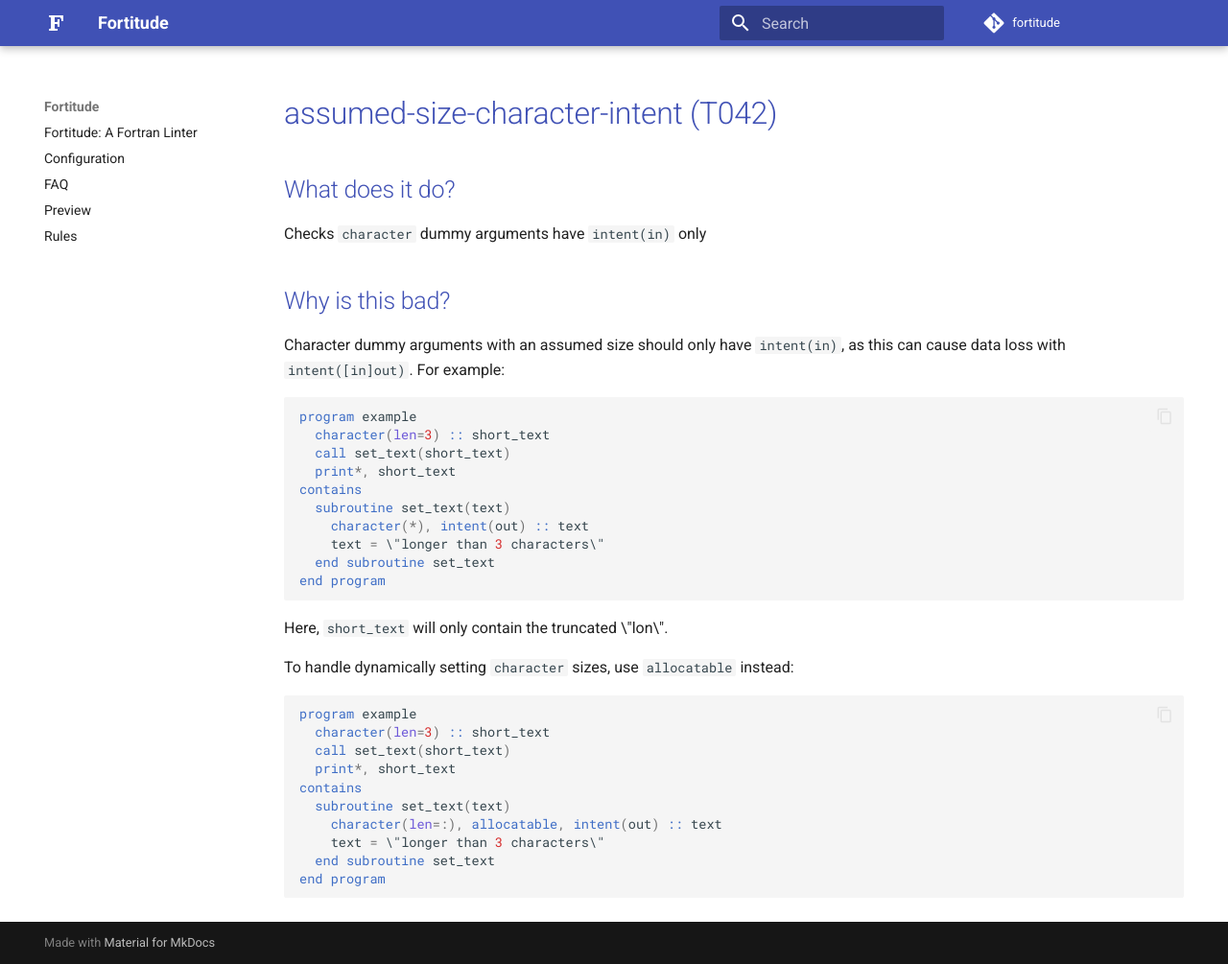
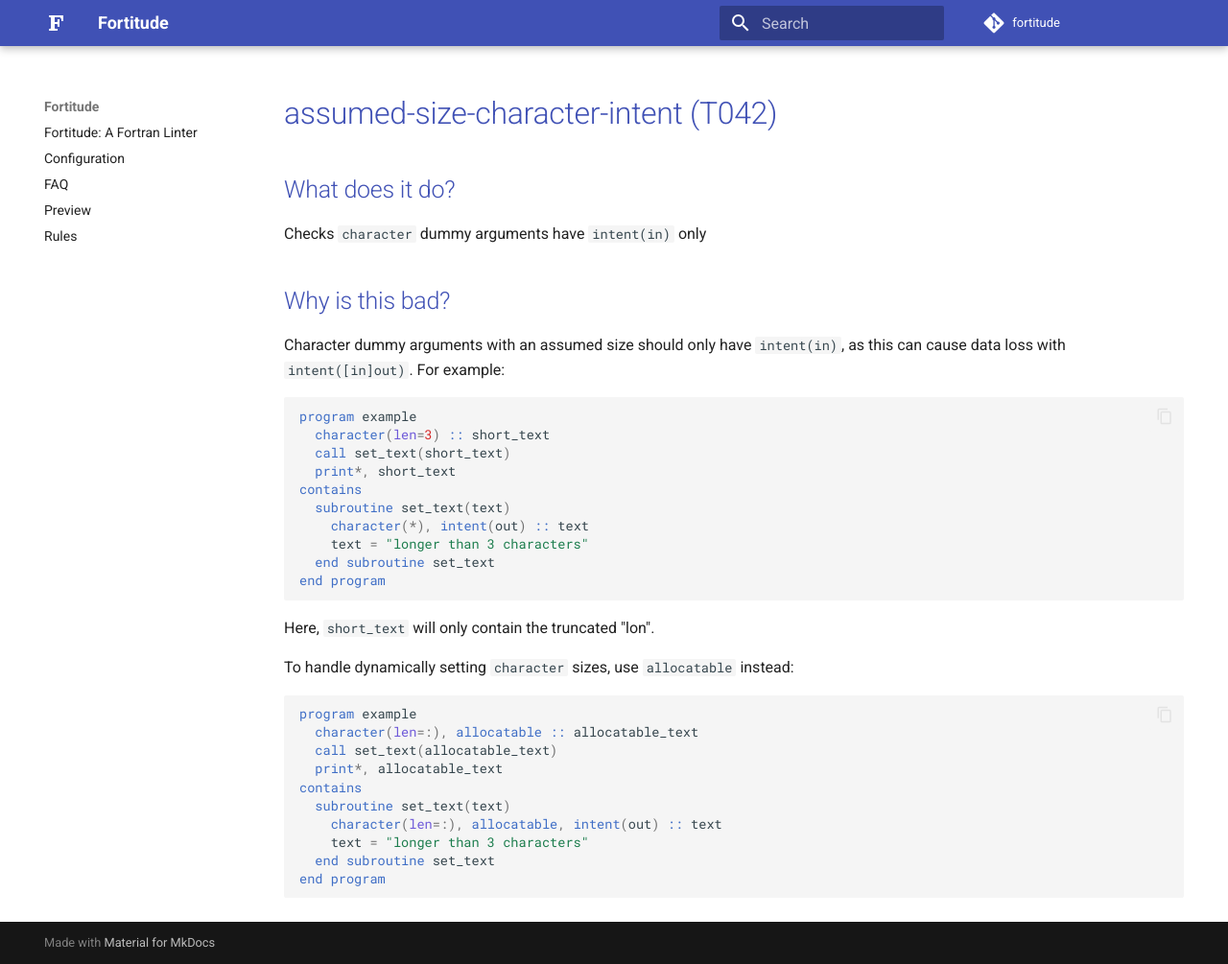
Before and after one commit to PlasmaFAIR/fortitude, an MkDocs documentation site: the page built from docs/rules/assumed-size-character-intent.md, in a window 1280 px wide and 1005 px high. Shown: the whole window at 96% size. Built offline with MkDocs 1.6.1 and Material for MkDocs 9.7.7, drawn with Linux system fonts in a browser that asks for light colours; comment, search, counter and statistics services are not loaded.

Commit message:
T042: Fix example code in assumed-size-character-intent rule

````diff
--- a/docs/rules/assumed-size-character-intent.md
+++ b/docs/rules/assumed-size-character-intent.md
@@ -14,24 +14,24 @@ program example
 contains
   subroutine set_text(text)
     character(*), intent(out) :: text
-    text = \"longer than 3 characters\"
+    text = "longer than 3 characters"
   end subroutine set_text
 end program
 ```
 
-Here, `short_text` will only contain the truncated \"lon\".
+Here, `short_text` will only contain the truncated "lon".
 
 To handle dynamically setting `character` sizes, use `allocatable` instead:
 
 ```f90
 program example
-  character(len=3) :: short_text
-  call set_text(short_text)
-  print*, short_text
+  character(len=:), allocatable :: allocatable_text
+  call set_text(allocatable_text)
+  print*, allocatable_text
 contains
   subroutine set_text(text)
     character(len=:), allocatable, intent(out) :: text
-    text = \"longer than 3 characters\"
+    text = "longer than 3 characters"
   end subroutine set_text
 end program
 ```
````
Also changed, not shown: 1 other file.
